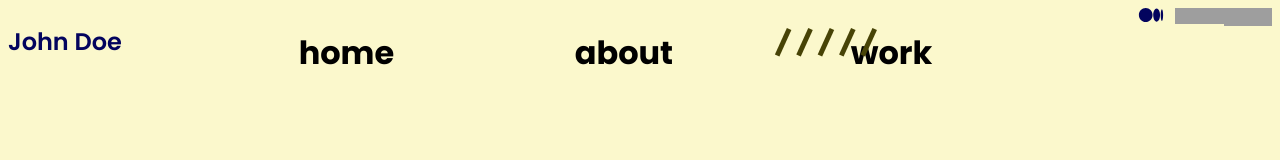
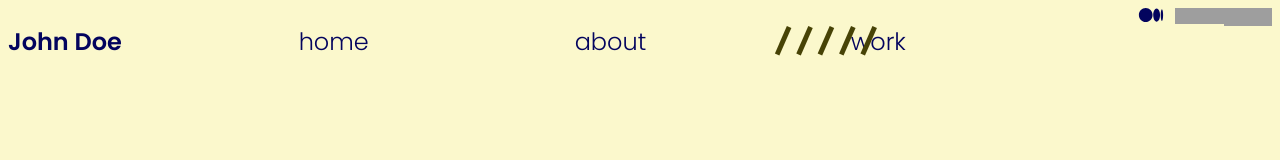
Before and after one commit to atoms-formazione/vue-portfolio, a Vue app: page / in a window 1280 px wide. Shown: the top 160 px of the page. Built offline with nearby package versions, Linux system fonts and the light colour scheme; grey boxes are pictures that could not be loaded.

Commit message:
Update Navbar

```diff
--- a/src/components/TheNavbar.vue
+++ b/src/components/TheNavbar.vue
@@ -20,7 +20,7 @@
 .all {
   display: flex;
   flex-direction: row;
-  align-content:center;
+  align-content: center;
 }
 .name {
   flex: 1;
@@ -50,6 +50,9 @@
   flex: 1;
   width: 276px;
   height: 27px;
+  font-weight: 300;
+  font-size: 24px;
+  color: #03045e;
 }
 
 .vector {
```
